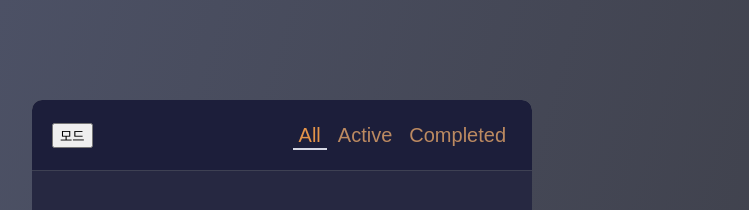
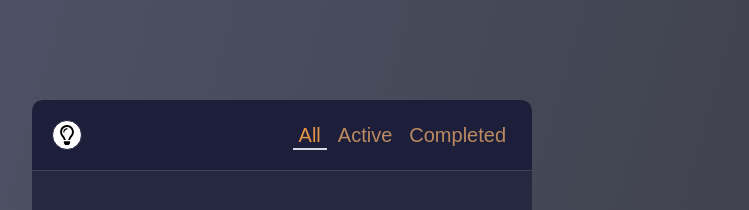
Before and after one commit to supdongza/react-todo, a React (Create React App) app: page / in a window 1280 px wide. Shown: the top 210 px of the page, without its empty margins (358-1107 px from the left). Built offline with nearby package versions, Linux system fonts and the light colour scheme.

Commit message:
feat: darkmode 기능 추가

```diff
--- a/src/App.jsx
+++ b/src/App.jsx
@@ -3,6 +3,7 @@ import SectionBox from "./components/@common/SectionBox";
 import Header from "./components/header/Header";
 import Todo from "./components/todo/Todo";
 import { useState } from "react";
+import { DarkModeProvider } from "./context/DarkModeContext";
 
 function App() {
   const FILTERS = ["All", "Active", "Completed"];
@@ -13,6 +14,7 @@ function App() {
   };
 
   return (
+    <DarkModeProvider>
       <StyledWrap>
         <SectionBox>
           <Header
@@ -23,6 +25,7 @@ function App() {
           <Todo activeFilter={activeFilter} />
         </SectionBox>
       </StyledWrap>
+    </DarkModeProvider>
   );
 }
 
--- a/src/components/form/Form.jsx
+++ b/src/components/form/Form.jsx
@@ -1,12 +1,14 @@
-import React, { useState } from "react";
+import React, { useContext, useState } from "react";
 import styled from "styled-components";
+import { DarkModeContext } from "../../context/DarkModeContext";
 
-const Form = ({ handleAddTodo }) => {
+const Form = ({ handleAdd }) => {
+  const { darkMode } = useContext(DarkModeContext);
   const [value, setValue] = useState("");
   const handleSubmit = (event) => {
     event.preventDefault();
-    if (!value) return;
-    handleAddTodo(value);
+    if (!value || value.trim().length === 0) return;
+    handleAdd(value);
     setValue("");
   };
 
@@ -15,7 +17,7 @@ const Form = ({ handleAddTodo }) => {
   };
 
   return (
-    <StyledWrap>
+    <StyledWrap className={darkMode && "darkMode"}>
       <StyledForm onSubmit={handleSubmit}>
         <StyledInput
           type="text"
@@ -32,8 +34,10 @@ export default Form;
 
 const StyledWrap = styled.div`
   padding: 20px;
-
-  background-color: rgb(28, 30, 58);
+  background-color: rgb(246, 246, 246);
+  &.darkMode {
+    background-color: rgb(28, 30, 58);
+  }
 `;
 const StyledForm = styled.form`
   display: flex;
--- a/src/components/header/Header.jsx
+++ b/src/components/header/Header.jsx
@@ -1,10 +1,15 @@
-import React from "react";
+import React, { useContext } from "react";
 import styled, { css } from "styled-components";
+import { DarkModeContext } from "../../context/DarkModeContext";
+import { FaRegLightbulb, FaLightbulb } from "react-icons/fa";
 
 const Header = ({ filters, activeFilter, handleFilterClick }) => {
+  const { darkMode, toggleDarkMode } = useContext(DarkModeContext);
   return (
-    <StyledWrap>
-      <StyledModeButton type="button">모드</StyledModeButton>
+    <StyledWrap className={darkMode && "darkMode"}>
+      <StyledModeButton type="button" onClick={() => toggleDarkMode()}>
+        {darkMode ? <FaRegLightbulb /> : <FaLightbulb />}
+      </StyledModeButton>
       <StyledList>
         {filters.map((item, index) => (
           <StyledMenuButton
@@ -28,9 +33,28 @@ const StyledWrap = styled.div`
   height: 70px;
   padding: 0 20px;
   border-bottom: 1px solid rgb(62, 65, 83);
-  background-color: rgb(28, 30, 58);
+  background-color: rgb(246, 246, 246);
+
+  &.darkMode {
+    background-color: rgb(28, 30, 58);
+  }
 `;
-const StyledModeButton = styled.button``;
+const StyledModeButton = styled.button`
+  display: flex;
+  align-items: center;
+  justify-content: center;
+  width: 30px;
+  height: 30px;
+  border: 1px solid rgb(28, 30, 58);
+  border-radius: 50%;
+  background: #fff;
+  cursor: pointer;
+
+  svg {
+    width: 20px;
+    height: 20px;
+  }
+`;
 const StyledList = styled.div`
   display: flex;
   margin-left: auto;
--- a/src/components/todo/Item.jsx
+++ b/src/components/todo/Item.jsx
@@ -29,7 +29,6 @@ export default Item;
 const StyledWrap = styled.li`
   display: flex;
   align-items: center;
-  color: #fff;
   span {
     font-family: monospace;
   }
--- a/src/components/todo/Todo.jsx
+++ b/src/components/todo/Todo.jsx
@@ -1,13 +1,15 @@
-import React, { useState, useCallback, useEffect } from "react";
+import React, { useState, useCallback, useEffect, useContext } from "react";
 import styled from "styled-components";
 import Form from "../form/Form";
 import List from "./List";
+import { DarkModeContext } from "../../context/DarkModeContext";
 
 const Todo = ({ activeFilter }) => {
   const [todo, setTodo] = useState(() => {
     const todoList = localStorage.getItem("todoList");
     return todoList ? JSON.parse(todoList) : [];
   });
+  const { darkMode } = useContext(DarkModeContext);
 
   // function readTodoFromLocalStorage() {
   //   const todoList = localStorage.getItem("todoList");
@@ -18,7 +20,7 @@ const Todo = ({ activeFilter }) => {
     localStorage.setItem("todoList", JSON.stringify(todo));
   }, [todo]);
 
-  const handleAddTodo = useCallback((title) => {
+  const handleAdd = useCallback((title) => {
     setTodo((prev) => [
       ...prev,
       {
@@ -32,15 +34,7 @@ const Todo = ({ activeFilter }) => {
   const handleUpdate = useCallback(
     (id, state) => {
       setTodo(
-        todo.map((todo) => {
-          if (todo.id === id) {
-            return {
-              ...todo,
-              state: !state,
-            };
-          }
-          return todo;
-        })
+        todo.map((todo) => (todo.id === id ? { ...todo, state: !state } : todo))
       );
     },
     [todo]
@@ -54,7 +48,7 @@ const Todo = ({ activeFilter }) => {
   );
 
   return (
-    <StyledWrap>
+    <StyledWrap className={darkMode && "darkMode"}>
       <StyledInner>
         {todo.length === 0 ? (
           <StyledText>오늘 할일을 내일로 미루지 말자.</StyledText>
@@ -68,7 +62,7 @@ const Todo = ({ activeFilter }) => {
         )}
       </StyledInner>
 
-      <Form handleAddTodo={handleAddTodo} />
+      <Form handleAdd={handleAdd} />
     </StyledWrap>
   );
 };
@@ -79,7 +73,12 @@ const StyledWrap = styled.div`
   flex: 1;
   display: flex;
   flex-direction: column;
-  background-color: rgb(38, 40, 65);
+  background-color: white;
+  color: black !important;
+  &.darkMode {
+    background-color: rgb(38, 40, 65);
+    color: white !important;
+  }
 `;
 
 const StyledInner = styled.div`
--- /dev/null
+++ b/src/context/DarkModeContext.jsx
@@ -0,0 +1,13 @@
+import { createContext, useState } from "react";
+
+export const DarkModeContext = createContext();
+
+export function DarkModeProvider({ children }) {
+  const [darkMode, setDarkMode] = useState(true);
+  const toggleDarkMode = () => setDarkMode((prev) => !prev);
+  return (
+    <DarkModeContext.Provider value={{ darkMode, toggleDarkMode }}>
+      {children}
+    </DarkModeContext.Provider>
+  );
+}
```
Lines whose indentation alone changed are shown as unchanged.
